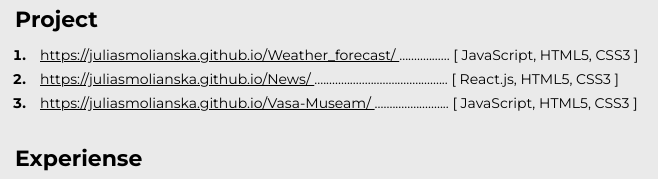
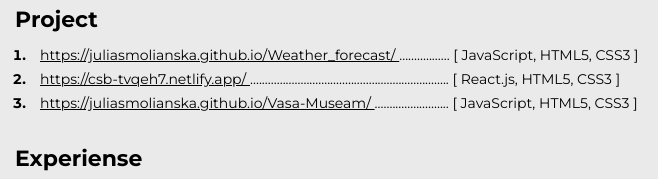
Before and after one commit to JuliaSmolianska/CV_Resume, a plain HTML site: page index.html in a window 1280 px wide. Shown: the part 271-450 px from the top of the page, 405-1063 px from the left. Drawn offline with nearby package versions, Linux system fonts and the light colour scheme.

Commit message:
add link

```diff
--- a/index.html
+++ b/index.html
@@ -48,11 +48,11 @@
                     </li>
                     <li class="projects-item">
                         <span class="project">
-                            <a href="https://juliasmolianska.github.io/News/" class="project-link"
+                            <a href="https://csb-tvqeh7.netlify.app/" class="project-link"
                                 target="_blank">
-                                https://juliasmolianska.github.io/News/
+                                https://csb-tvqeh7.netlify.app/
                             </a>
-                            .............................................
+                            ...................................................................
                             <span class="project-bracket">[</span>
                             React.js, HTML5, CSS3
                             <span class="project-bracket">]</span>
```
